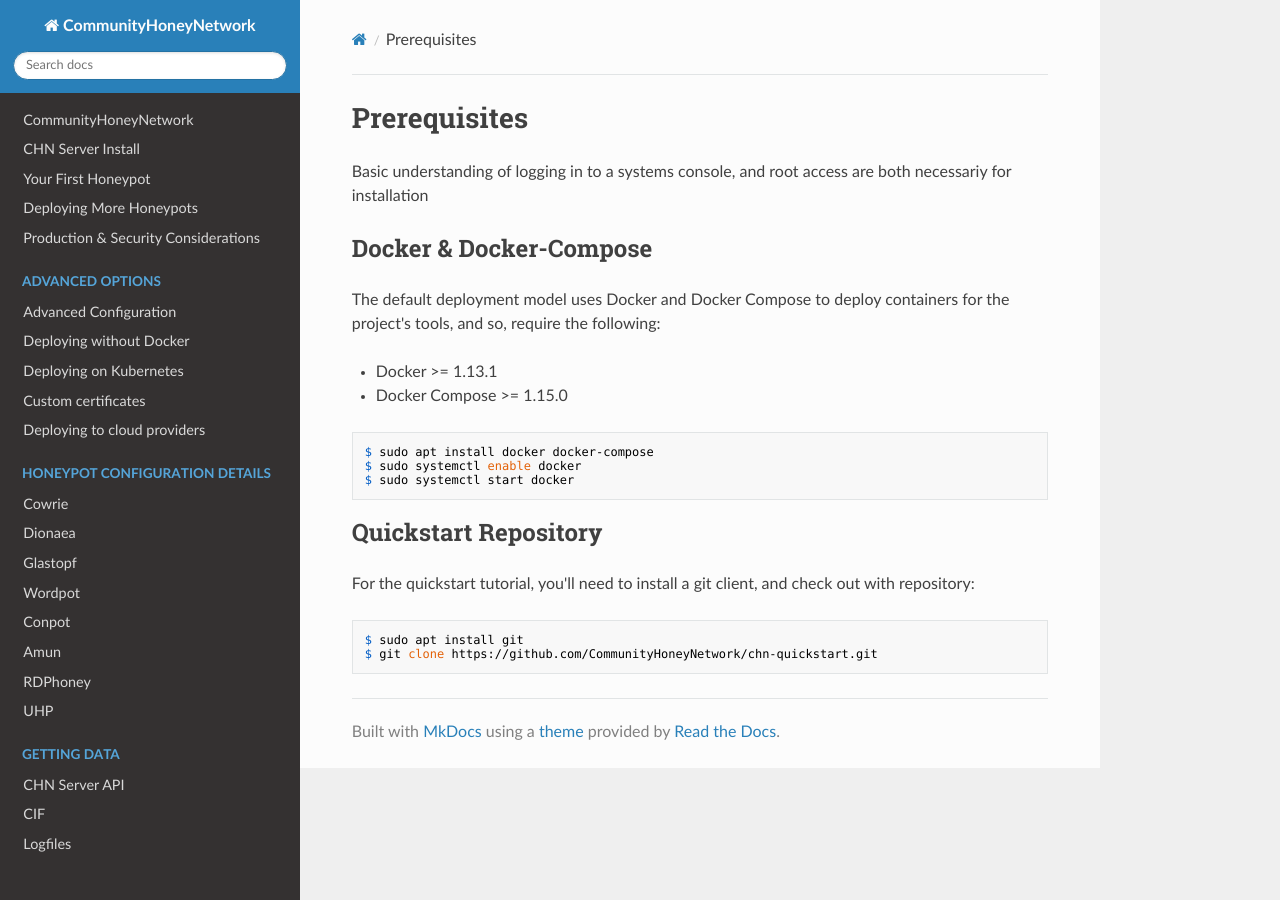
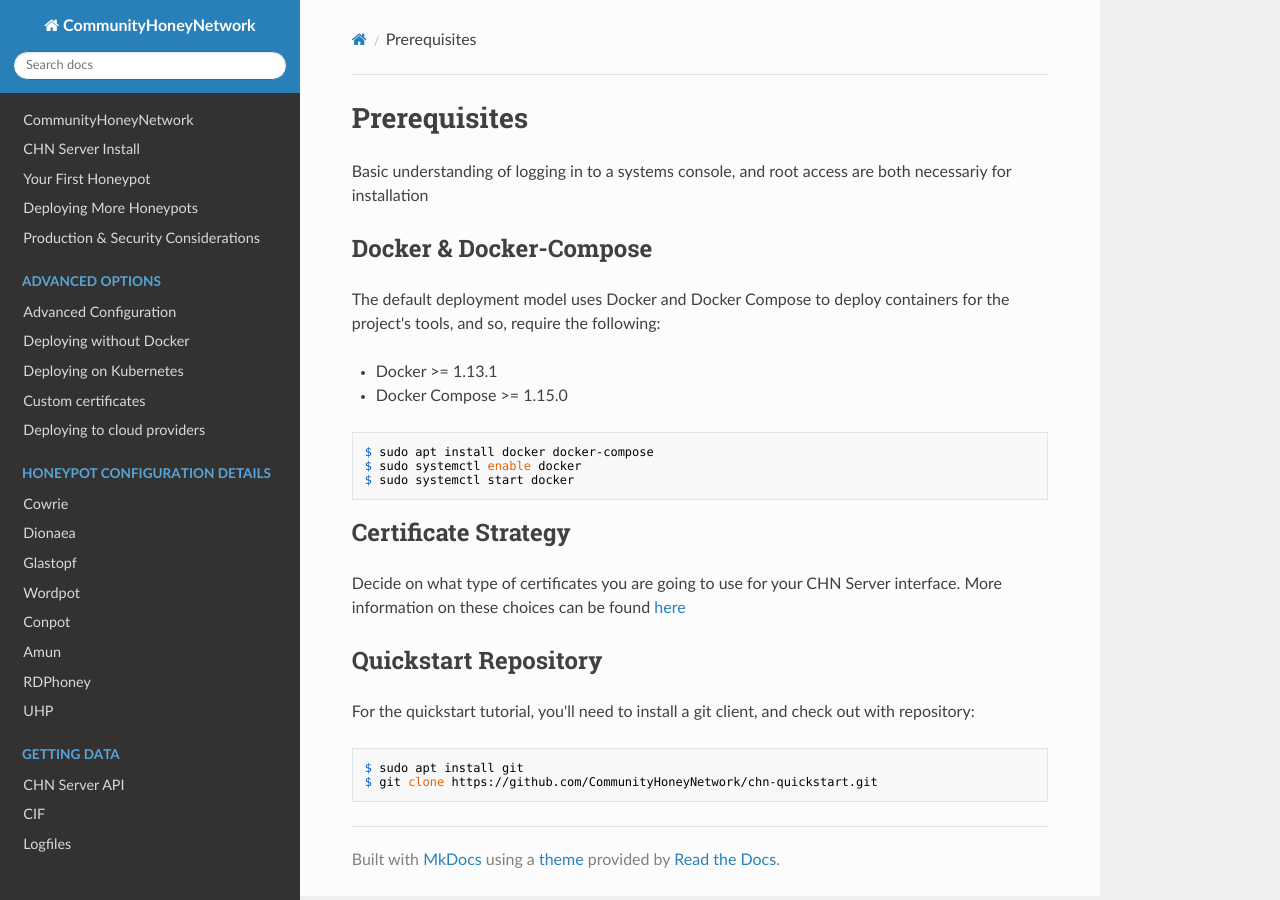
Before and after one commit to CommunityHoneyNetwork/chn-docs, an MkDocs documentation site: the page built from docs/prerequisite.md, in a window 1280 px wide. Built offline with MkDocs 1.6.1, drawn with Linux system fonts in a browser that asks for light colours; nearby versions of some CDN libraries; old or Windows-style settings are respelled for this version of MkDocs.

Commit message:
Adding in prereq page

````diff
--- a/docs/prerequisite.md
+++ b/docs/prerequisite.md
@@ -16,6 +16,13 @@ $ sudo apt install docker docker-compose
 $ sudo systemctl enable docker
 $ sudo systemctl start docker
 ```
+
+## Certificate Strategy
+
+Decide on what type of certificates you are going to use for your CHN Server
+interface.  More information on these choices can be found
+[here](https://communityhoneynetwork.readthedocs.io/en/stable/certificates/)
+
 ## Quickstart Repository
 
 For the quickstart tutorial, you'll need to install a git client, and check out with repository:
````
